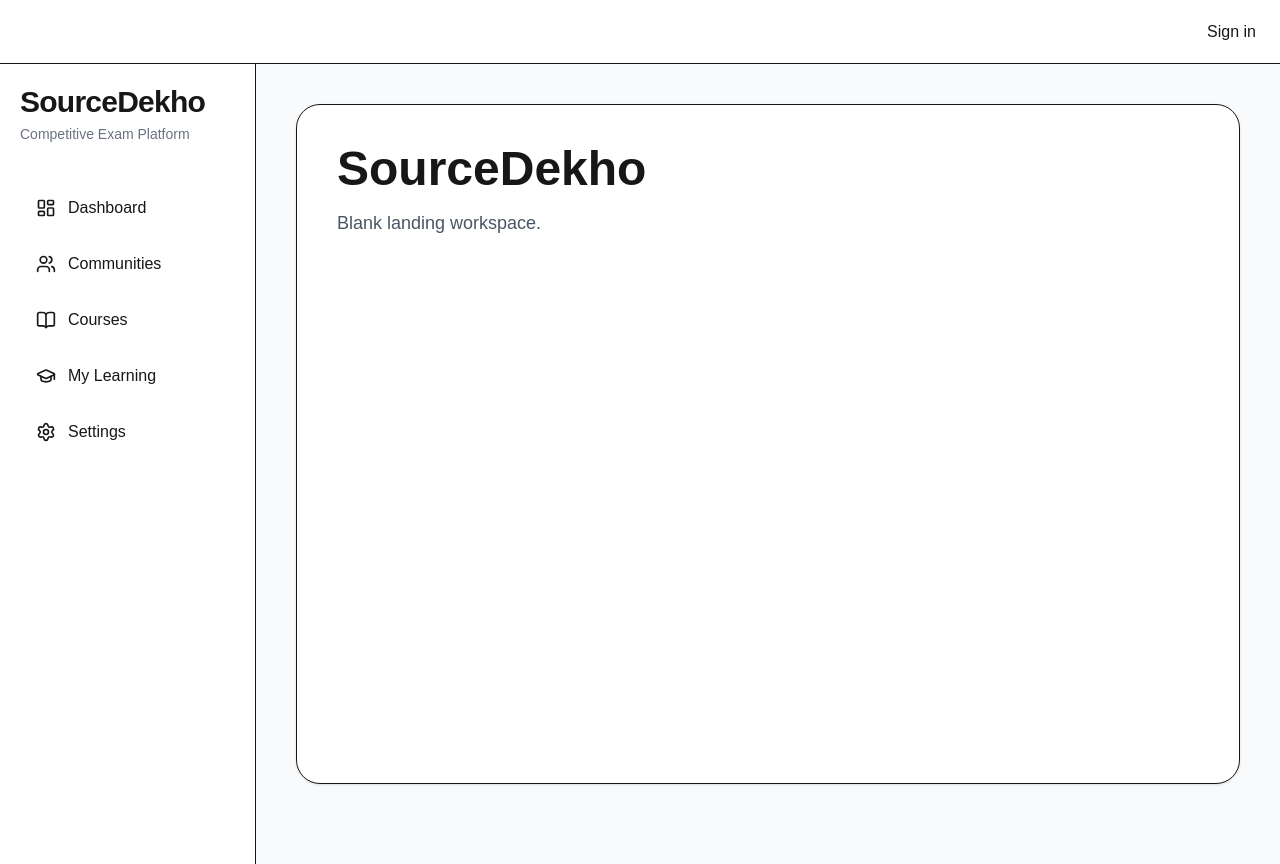
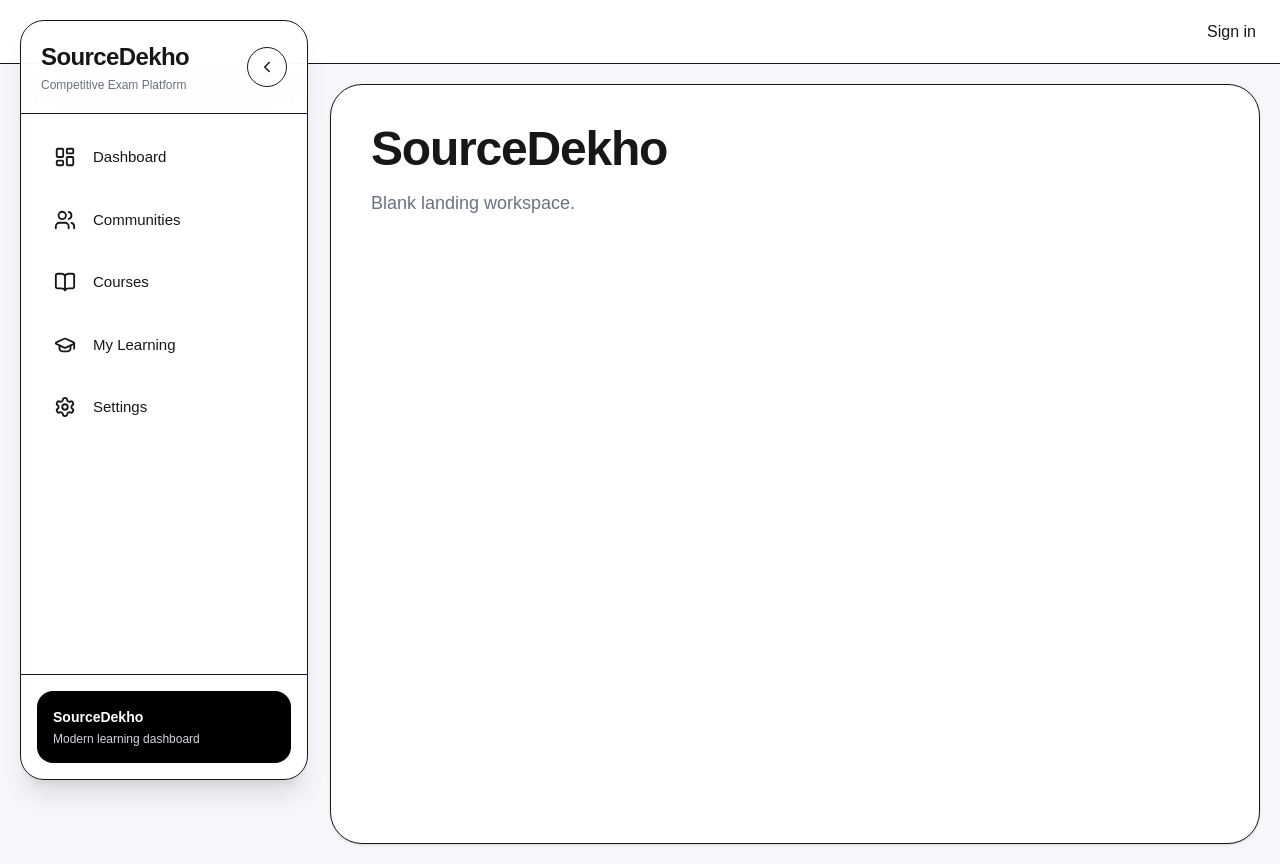
Before and after one commit to rohitjmcprojects/sourcedekho, a Next.js app: page / in a window 1280 px wide. Built offline with nearby package versions, Linux system fonts and the light colour scheme.

Commit message:
Fix Clerk UserButton prop

```diff
--- a/app/page.tsx
+++ b/app/page.tsx
@@ -2,18 +2,18 @@ import Sidebar from "@/components/Sidebar";
 
 export default function HomePage() {
   return (
-    <div className="flex min-h-screen bg-gray-50">
+    <div className="min-h-screen bg-[#f5f7fb]">
       {/* SIDEBAR */}
       <Sidebar />
 
-      {/* MAIN AREA */}
-      <main className="flex-1 p-10">
-        <div className="border rounded-3xl bg-white min-h-[85vh] p-10 shadow-sm">
-          <h1 className="text-5xl font-bold mb-4">
+      {/* MAIN CONTENT */}
+      <main className="ml-[310px] p-5">
+        <div className="min-h-[calc(100vh-40px)] bg-white rounded-[32px] border shadow-sm p-10">
+          <h1 className="text-5xl font-bold tracking-tight mb-4">
             SourceDekho
           </h1>
 
-          <p className="text-gray-600 text-lg">
+          <p className="text-lg text-gray-500">
             Blank landing workspace.
           </p>
         </div>
--- a/components/Sidebar.tsx
+++ b/components/Sidebar.tsx
@@ -1,18 +1,22 @@
 "use client";
+
+import { useState } from "react";
 import Link from "next/link";
+
 import {
   LayoutDashboard,
   Users,
   BookOpen,
   GraduationCap,
   Settings,
+  ChevronLeft,
+  ChevronRight,
 } from "lucide-react";
 
 const menuItems = [
   {
     title: "Dashboard",
     href: "/",
-
     icon: LayoutDashboard,
   },
   {
@@ -38,21 +42,56 @@ const menuItems = [
 ];
 
 export default function Sidebar() {
+  const [collapsed, setCollapsed] = useState(false);
+
   return (
-    <aside className="w-64 min-h-screen border-r bg-white p-5 flex flex-col">
-      {/* LOGO */}
-      <div className="mb-10">
-        <h1 className="text-3xl font-bold tracking-tight">
+    <div
+      className={`
+        fixed
+        top-5
+        left-5
+        h-[calc(100vh-40px)]
+        bg-white/90
+        backdrop-blur-xl
+        border
+        shadow-xl
+        rounded-3xl
+        z-50
+        transition-all
+        duration-300
+        flex
+        flex-col
+        ${collapsed ? "w-24" : "w-72"}
+      `}
+    >
+      {/* HEADER */}
+      <div className="flex items-center justify-between p-5 border-b">
+        {!collapsed && (
+          <div>
+            <h1 className="text-2xl font-bold tracking-tight">
               SourceDekho
             </h1>
 
-        <p className="text-sm text-gray-500 mt-1">
+            <p className="text-xs text-gray-500 mt-1">
               Competitive Exam Platform
             </p>
           </div>
+        )}
+
+        <button
+          onClick={() => setCollapsed(!collapsed)}
+          className="w-10 h-10 rounded-full border flex items-center justify-center hover:bg-gray-100 transition"
+        >
+          {collapsed ? (
+            <ChevronRight size={18} />
+          ) : (
+            <ChevronLeft size={18} />
+          )}
+        </button>
+      </div>
 
       {/* MENU */}
-      <nav className="space-y-2">
+      <nav className="flex-1 p-4 space-y-2 overflow-y-auto">
         {menuItems.map((item) => {
           const Icon = item.icon;
 
@@ -60,17 +99,40 @@ export default function Sidebar() {
             <Link
               key={item.title}
               href={item.href}
-              className="flex items-center gap-3 px-4 py-3 rounded-xl hover:bg-gray-100 transition"
+              className="flex items-center gap-4 px-4 py-4 rounded-2xl hover:bg-gray-100 transition"
             >
-              <Icon size={20} />
+              <div className="min-w-[24px] flex justify-center">
+                <Icon size={22} />
+              </div>
 
-              <span className="font-medium">
+              {!collapsed && (
+                <span className="font-medium text-[15px]">
                   {item.title}
                 </span>
+              )}
             </Link>
           );
         })}
       </nav>
-    </aside>
+
+      {/* FOOTER */}
+      <div className="p-4 border-t">
+        {!collapsed ? (
+          <div className="rounded-2xl bg-black text-white p-4">
+            <p className="text-sm font-semibold">
+              SourceDekho
+            </p>
+
+            <p className="text-xs text-gray-300 mt-1">
+              Modern learning dashboard
+            </p>
+          </div>
+        ) : (
+          <div className="flex justify-center">
+            <div className="w-10 h-10 rounded-full bg-black" />
+          </div>
+        )}
+      </div>
+    </div>
   );
 }
```
Lines whose indentation alone changed are shown as unchanged.
